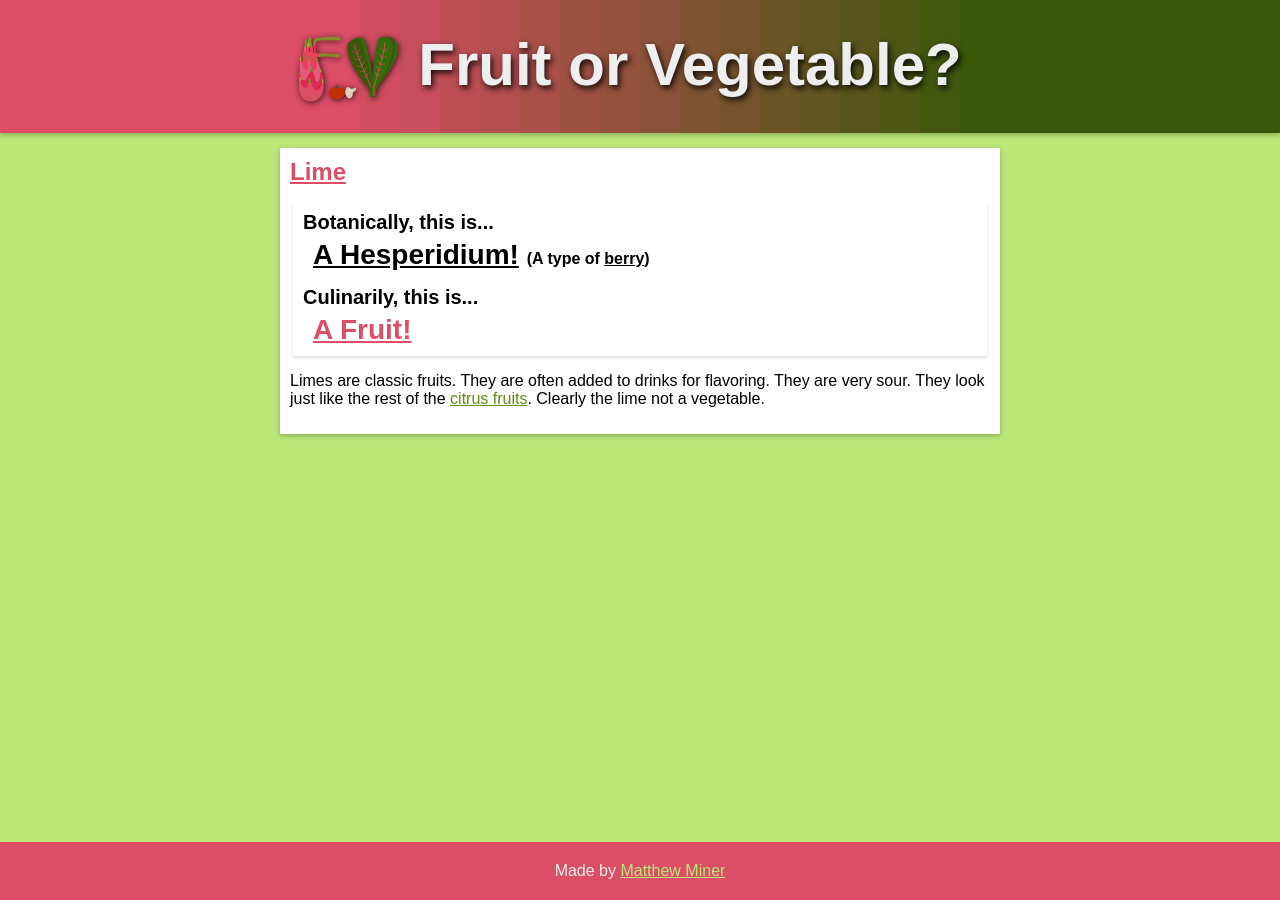
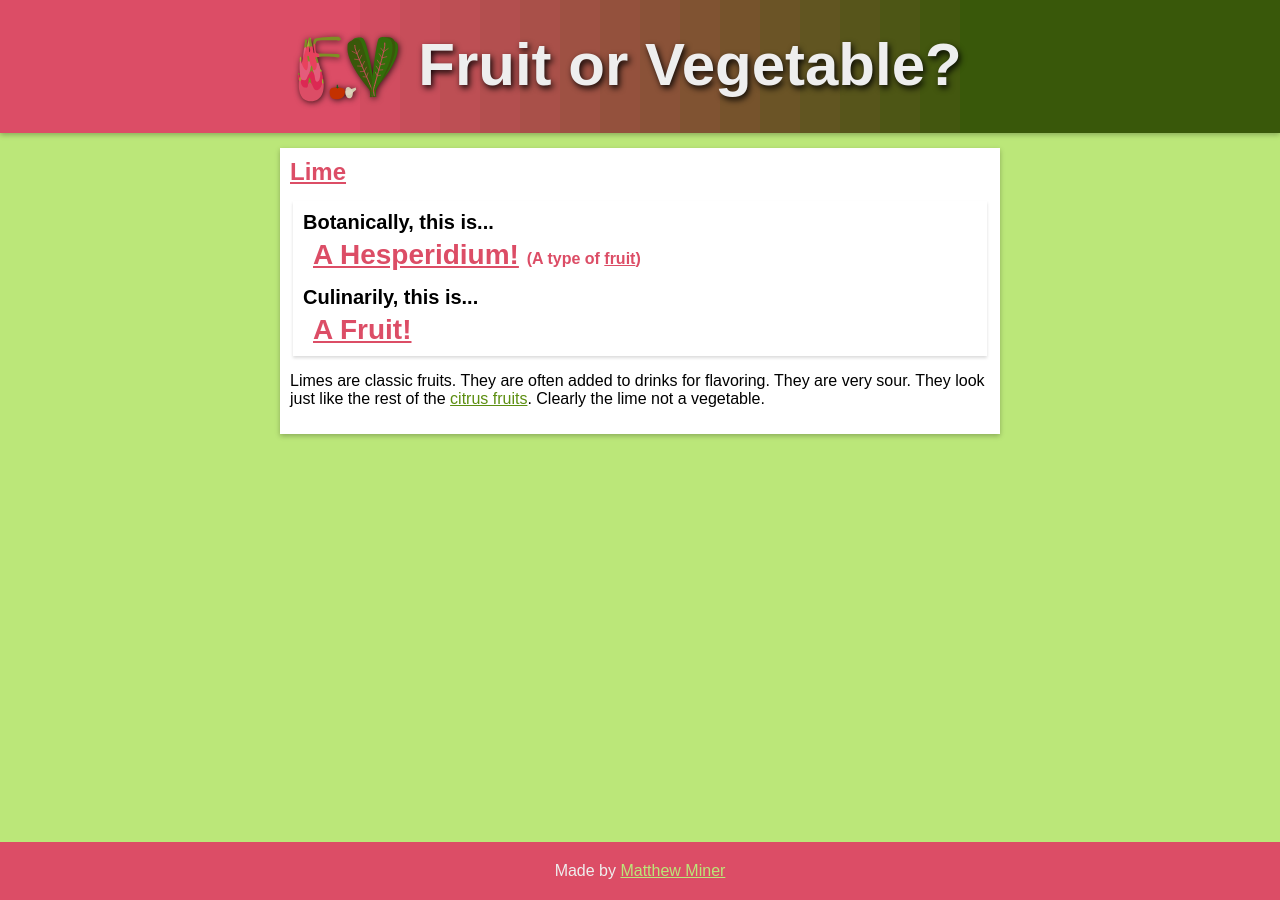
Before and after one commit to mminer237/fruitorvegetable, a Jekyll site: the page built from _items/lime.md, in a window 1280 px wide. Built offline with Jekyll 4.4.1, drawn with Linux system fonts in a browser that asks for light colours.

Commit message:
Fixed parent types

```diff
--- a/_layouts/item.html
+++ b/_layouts/item.html
@@ -12,7 +12,7 @@ layout: default
 	{% assign botanical_type = site.types | where:"type", page.botanically | first %}
 	{% assign parent_botanical_type = site.types | where:"type", botanical_type.parent_type | first %}
 	{% for i in (1..2) %}
-		{% if parent_botanical_type.parent %}
+		{% if parent_botanical_type.parent_type %}
 			{% assign parent_botanical_type = site.types | where:"type", parent_botanical_type.parent_type | first %}
 		{% endif %}
 	{% endfor %}
@@ -24,7 +24,7 @@ layout: default
 	{% assign parent_legal_type = site.types | where:"type", legal_type.parent_type | first %}
 	<div class="type">
 		{% if botanical_type %}
-		<div class="{{ page.botanically }} {{ botanical_type.parent_type }}">
+		<div class="{{ page.botanically }} {{ parent_botanical_type.type }}">
 			<div>Botanically, this is...</div>
 			<div class="answer">
 				<a href="{{ botanical_type.url }}">{{ botanical_type.indefinite_title }}!</a>
```
